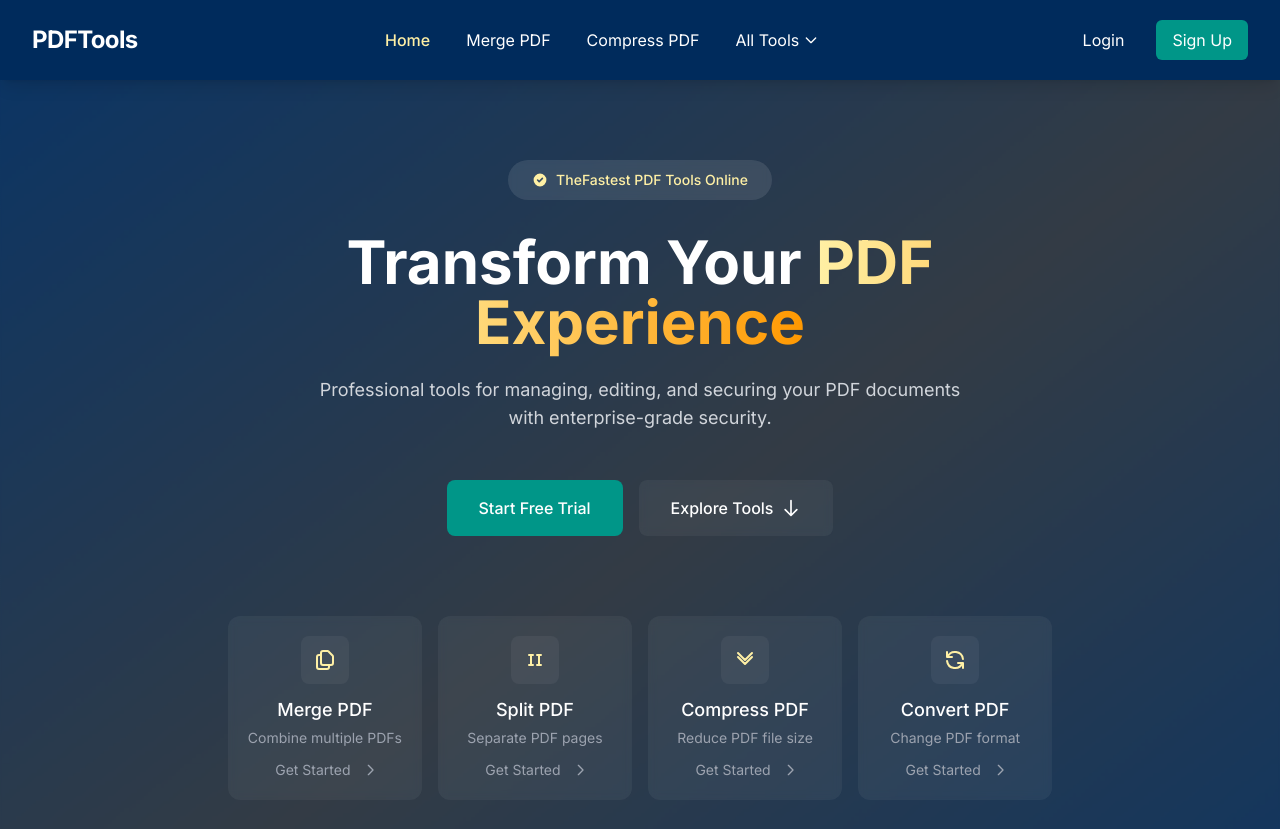
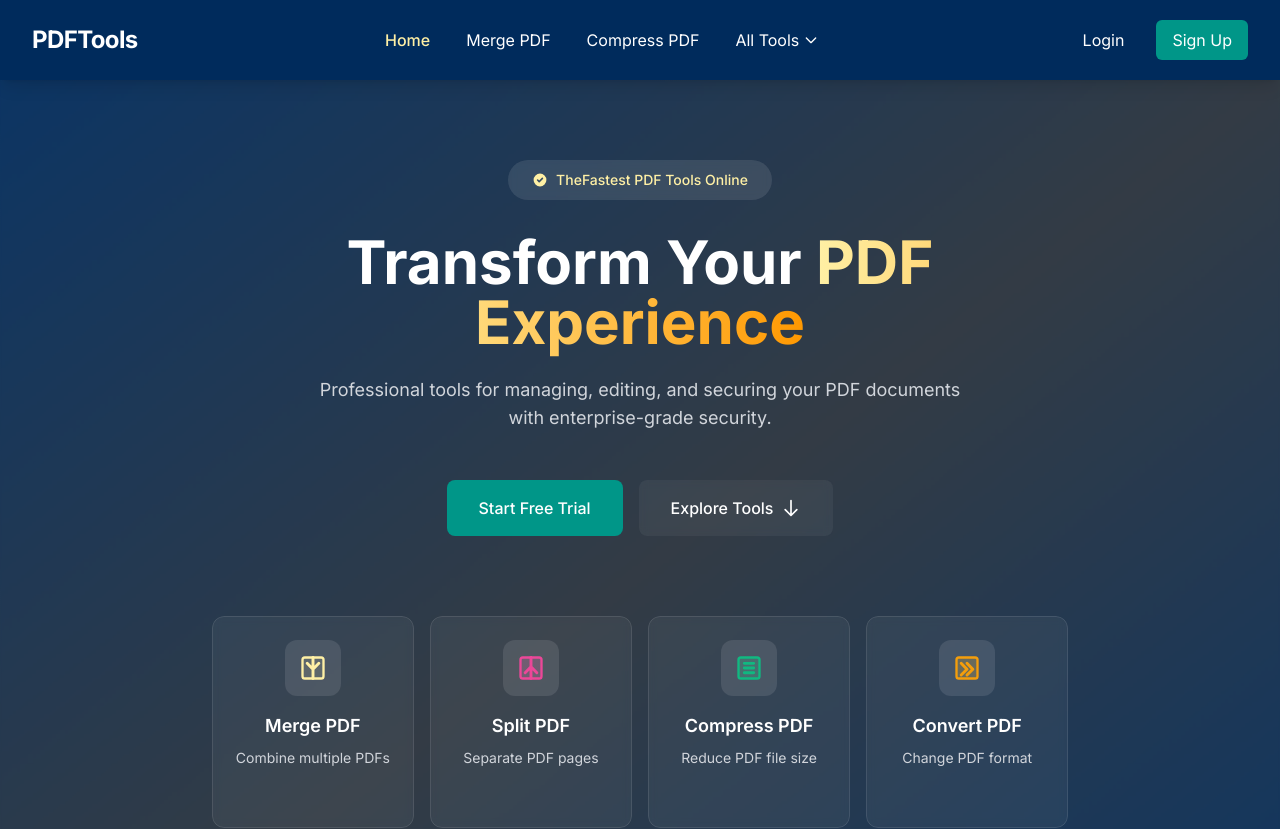
Before and after one commit to HammadAliRavian/pdf-devices-mockup1, a Next.js app: page / in a window 1280 px wide. Shown: the top 829 px of the page. Built offline with nearby package versions, Linux system fonts and the light colour scheme.

Commit message:
Made the icons more professional

```diff
--- a/app/page.js
+++ b/app/page.js
@@ -52,10 +52,7 @@ import {
 } from "@/public/icons/ConvertFromIcons";
 
 // Security Icons
-import {
-  ProtectPdfIcon,
-  UnlockPdfIcon,
-} from "@/public/icons/SecurityIcons";
+import { ProtectPdfIcon, UnlockPdfIcon } from "@/public/icons/SecurityIcons";
 
 export default function Home() {
   const [dragActive, setDragActive] = useState(false);
@@ -207,28 +204,34 @@ export default function Home() {
                     <Link
                       key={index}
                       href={`/${action.path}`}
-                      className="group relative overflow-hidden p-5 rounded-xl bg-white/5 hover:bg-white/10 backdrop-blur-sm transition-all duration-300 text-center"
+                      className="group relative overflow-hidden p-6 rounded-xl bg-white/5 hover:bg-white/10 backdrop-blur-sm transition-all duration-300"
                     >
                       {/* Background Gradient Effect */}
-                      <div className="absolute inset-0 bg-gradient-to-br from-white/5 to-transparent opacity-0 group-hover:opacity-100 transition-opacity duration-300" />
+                      <div className="absolute inset-0 bg-gradient-to-br from-white/10 to-transparent opacity-0 group-hover:opacity-100 transition-opacity duration-300" />
 
-                      <div className="relative flex flex-col items-center space-y-3">
-                        <div className="w-12 h-12 rounded-lg bg-white/5 flex items-center justify-center group-hover:bg-white/10 transition-colors duration-300">
-                          <action.icon className="w-6 h-6 text-[#FFF0A5]" />
+                      <div className="relative flex flex-col items-center space-y-4">
+                        {/* Icon Container */}
+                        <div className="w-14 h-14 rounded-xl bg-white/10 flex items-center justify-center group-hover:scale-110 transition-transform duration-300">
+                          <div className="w-7 h-7 text-[#FFF0A5]">
+                            <action.icon className="w-full h-full" />
+                          </div>
                         </div>
 
-                        <div>
-                          <h3 className="font-medium text-white text-lg mb-1 group-hover:text-[#FFF0A5] transition-colors duration-200">
+                        {/* Content */}
+                        <div className="text-center space-y-2">
+                          <h3 className="font-semibold text-white text-lg group-hover:text-[#FFF0A5] transition-colors duration-200">
                             {action.name}
                           </h3>
-                          <p className="text-sm text-gray-400 group-hover:text-gray-300 transition-colors duration-200 line-clamp-2">
+                          <p className="text-sm text-gray-300 group-hover:text-white transition-colors duration-200 line-clamp-2">
                             {action.description}
                           </p>
                         </div>
 
-                        {/*Arrow Style */}
-                        <div className="mt-2 flex items-center justify-center space-x-2 text-gray-400 group-hover:text-[#FFF0A5] transition-colors duration-200">
-                          <span className="text-sm">Get Started</span>
+                        {/* Action Indicator */}
+                        <div className="flex items-center justify-center space-x-2 text-[#FFF0A5] opacity-0 group-hover:opacity-100 transform translate-y-2 group-hover:translate-y-0 transition-all duration-300">
+                          <span className="text-sm font-medium">
+                            Get Started
+                          </span>
                           <svg
                             className="w-4 h-4 transform group-hover:translate-x-1 transition-transform duration-200"
                             fill="none"
@@ -244,6 +247,9 @@ export default function Home() {
                           </svg>
                         </div>
                       </div>
+
+                      {/* Hover Border Effect */}
+                      <div className="absolute inset-0 border border-white/10 rounded-xl group-hover:border-[#FFF0A5]/30 transition-colors duration-300" />
                     </Link>
                   ))}
                 </div>
@@ -273,7 +279,7 @@ export default function Home() {
         </div>
       </section>
 
-      {/* Features Section */}
+      {/* Tools Section */}
       <section id="tools-section" className="py-12 sm:py-20 bg-[#F0F0F0]">
         <div className="container-wrapper">
           <div className="text-center mb-12">
@@ -300,13 +306,15 @@ export default function Home() {
                       className="group p-4 sm:p-6 bg-white rounded-xl shadow-sm hover:shadow-md transition-all duration-300"
                     >
                       <div className="flex items-start space-x-3">
-                        <div className="flex-shrink-0 w-10 h-10 rounded-lg bg-[#002B5C]/5 flex items-center justify-center group-hover:bg-[#002B5C]/10 transition-colors duration-300">
+                        {/* Icon Container */}
+                        <div className="flex-shrink-0 w-12 h-12 rounded-lg bg-[#002B5C]/5 flex items-center justify-center group-hover:bg-[#002B5C]/10 transition-colors duration-300">
                           {tool.icon && (
-                            <div className="w-5 h-5 text-[#002B5C]">
-                              <tool.icon />
+                            <div className="w-8 h-8 text-[#002B5C]">
+                              <tool.icon className="w-full h-full" />
                             </div>
                           )}
                         </div>
+                        {/* Content */}
                         <div className="flex-1 min-w-0">
                           <h4 className="font-medium text-[#002B5C] group-hover:text-[#009688] transition-colors duration-300 text-sm sm:text-base mb-1">
                             {tool.name}
--- a/public/icons/MergeEditIcons.js
+++ b/public/icons/MergeEditIcons.js
@@ -61,7 +61,6 @@ export const DeletePdfIcon = ({ className = "w-6 h-6" }) => (
   </svg>
 );
 
-
 export const MergePdfIcon = ({ className = "w-6 h-6" }) => (
   <svg className={className} viewBox="0 0 24 24" fill="none">
     <defs>
--- a/public/icons/index.js
+++ b/public/icons/index.js
@@ -1,64 +1,134 @@
-// Basic action icons
+// Basic action icons with vibrant gradients and fills
 export const MergeIcon = ({ className = "w-6 h-6" }) => (
-  <svg
-    className={className}
-    viewBox="0 0 24 24"
-    fill="none"
-    stroke="currentColor"
-  >
+  <svg className={className} viewBox="0 0 24 24" fill="none">
+    <defs>
+      <linearGradient id="mergeMainGradient" x1="0" y1="0" x2="24" y2="24">
+        <stop offset="0%" stopColor="#4F46E5" />
+        <stop offset="100%" stopColor="#6366F1" />
+      </linearGradient>
+    </defs>
+    <rect
+      x="3"
+      y="3"
+      width="18"
+      height="18"
+      rx="2"
+      fill="currentColor"
+      fillOpacity="0.1"
+      stroke="currentColor"
+      className="text-[#4F46E5] dark:text-[#6366F1]"
+      strokeWidth={2}
+    />
     <path
       strokeLinecap="round"
       strokeLinejoin="round"
-      strokeWidth={2}
-      d="M8 7v8a2 2 0 002 2h6M8 7V5a2 2 0 012-2h4.586a1 1 0 01.707.293l4.414 4.414a1 1 0 01.293.707V15a2 2 0 01-2 2h-2M8 7H6a2 2 0 00-2 2v10a2 2 0 002 2h8a2 2 0 002-2v-2"
+      strokeWidth={2.5}
+      d="M12 3v18M7 8l5 5 5-5"
+      stroke="currentColor"
+      className="text-[#4F46E5] dark:text-[#6366F1]"
     />
   </svg>
 );
 
 export const SplitIcon = ({ className = "w-6 h-6" }) => (
-  <svg
-    className={className}
-    viewBox="0 0 24 24"
-    fill="none"
-    stroke="currentColor"
-  >
+  <svg className={className} viewBox="0 0 24 24" fill="none">
+    <defs>
+      <linearGradient id="splitGradient" x1="0" y1="0" x2="24" y2="24">
+        <stop offset="0%" stopColor="#EC4899" />
+        <stop offset="100%" stopColor="#DB2777" />
+      </linearGradient>
+      <linearGradient id="splitFillGradient" x1="0" y1="0" x2="24" y2="24">
+        <stop offset="0%" stopColor="#F472B6" stopOpacity="0.2" />
+        <stop offset="100%" stopColor="#EC4899" stopOpacity="0.1" />
+      </linearGradient>
+    </defs>
+    <rect
+      x="3"
+      y="3"
+      width="18"
+      height="18"
+      rx="2"
+      fill="url(#splitFillGradient)"
+      stroke="url(#splitGradient)"
+      strokeWidth={2}
+    />
     <path
       strokeLinecap="round"
       strokeLinejoin="round"
-      strokeWidth={2}
-      d="M8 7v10m0-10H6m2 0h2m-2 10H6m2 0h2m6-10v10m0-10h-2m2 0h2m-2 10h-2m2 0h2"
+      strokeWidth={2.5}
+      d="M12 3v18M7 16l5-5 5 5"
+      stroke="url(#splitGradient)"
     />
   </svg>
 );
 
 export const CompressIcon = ({ className = "w-6 h-6" }) => (
-  <svg
-    className={className}
-    viewBox="0 0 24 24"
-    fill="none"
-    stroke="currentColor"
-  >
+  <svg className={className} viewBox="0 0 24 24" fill="none">
+    <defs>
+      <linearGradient id="compressMainGradient" x1="0" y1="0" x2="24" y2="24">
+        <stop offset="0%" stopColor="#10B981" />
+        <stop offset="100%" stopColor="#059669" />
+      </linearGradient>
+      <linearGradient id="compressFillGradient" x1="0" y1="0" x2="24" y2="24">
+        <stop offset="0%" stopColor="#34D399" stopOpacity="0.2" />
+        <stop offset="100%" stopColor="#10B981" stopOpacity="0.1" />
+      </linearGradient>
+    </defs>
+    <rect
+      x="3"
+      y="3"
+      width="18"
+      height="18"
+      rx="2"
+      fill="url(#compressFillGradient)"
+      stroke="url(#compressMainGradient)"
+      strokeWidth={2}
+    />
     <path
       strokeLinecap="round"
       strokeLinejoin="round"
-      strokeWidth={2}
-      d="M19 9l-7 7-7-7m14-4l-7 7-7-7"
+      strokeWidth={2.5}
+      d="M8 8h8M8 12h8M8 16h8"
+      stroke="url(#compressMainGradient)"
+    />
+    <path
+      strokeLinecap="round"
+      strokeLinejoin="round"
+      strokeWidth={2.5}
+      d="M4 12h2M18 12h2"
+      stroke="url(#compressMainGradient)"
     />
   </svg>
 );
 
 export const ConvertIcon = ({ className = "w-6 h-6" }) => (
-  <svg
-    className={className}
-    viewBox="0 0 24 24"
-    fill="none"
-    stroke="currentColor"
-  >
+  <svg className={className} viewBox="0 0 24 24" fill="none">
+    <defs>
+      <linearGradient id="convertGradient" x1="0" y1="0" x2="24" y2="24">
+        <stop offset="0%" stopColor="#F59E0B" />
+        <stop offset="100%" stopColor="#D97706" />
+      </linearGradient>
+      <linearGradient id="convertFillGradient" x1="0" y1="0" x2="24" y2="24">
+        <stop offset="0%" stopColor="#FBBF24" stopOpacity="0.2" />
+        <stop offset="100%" stopColor="#F59E0B" stopOpacity="0.1" />
+      </linearGradient>
+    </defs>
+    <rect
+      x="3"
+      y="3"
+      width="18"
+      height="18"
+      rx="2"
+      fill="url(#convertFillGradient)"
+      stroke="url(#convertGradient)"
+      strokeWidth={2}
+    />
     <path
       strokeLinecap="round"
       strokeLinejoin="round"
-      strokeWidth={2}
-      d="M4 4v5h.582m15.356 2A8.001 8.001 0 004.582 9m0 0H9m11 11v-5h-.581m0 0a8.003 8.003 0 01-15.357-2m15.357 2H15"
+      strokeWidth={2.5}
+      d="M7 8l5 5-5 5M12 8l5 5-5 5"
+      stroke="url(#convertGradient)"
     />
   </svg>
 );
```
